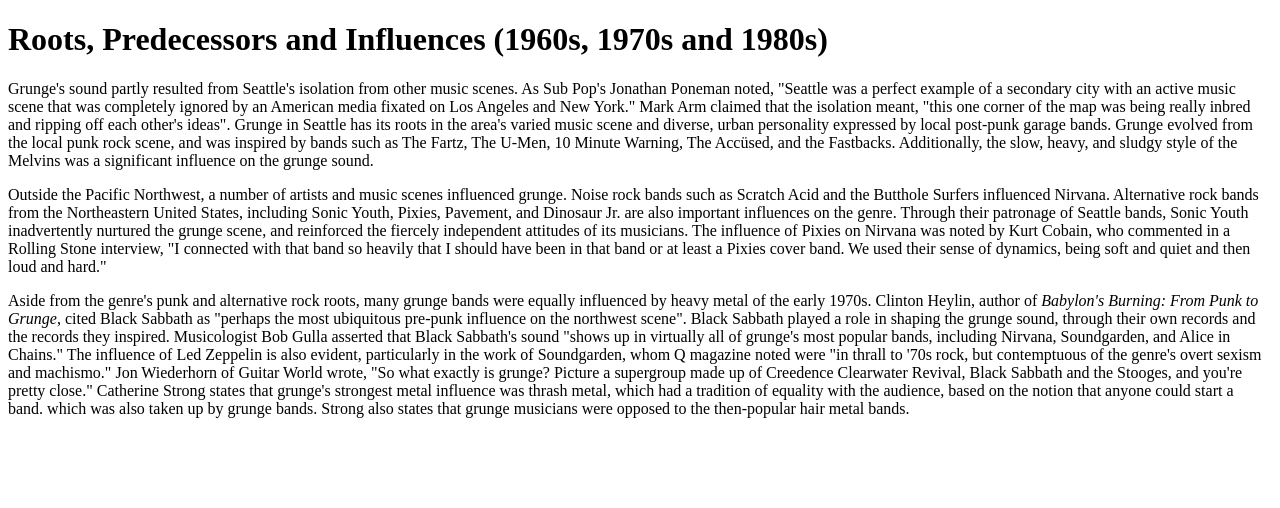
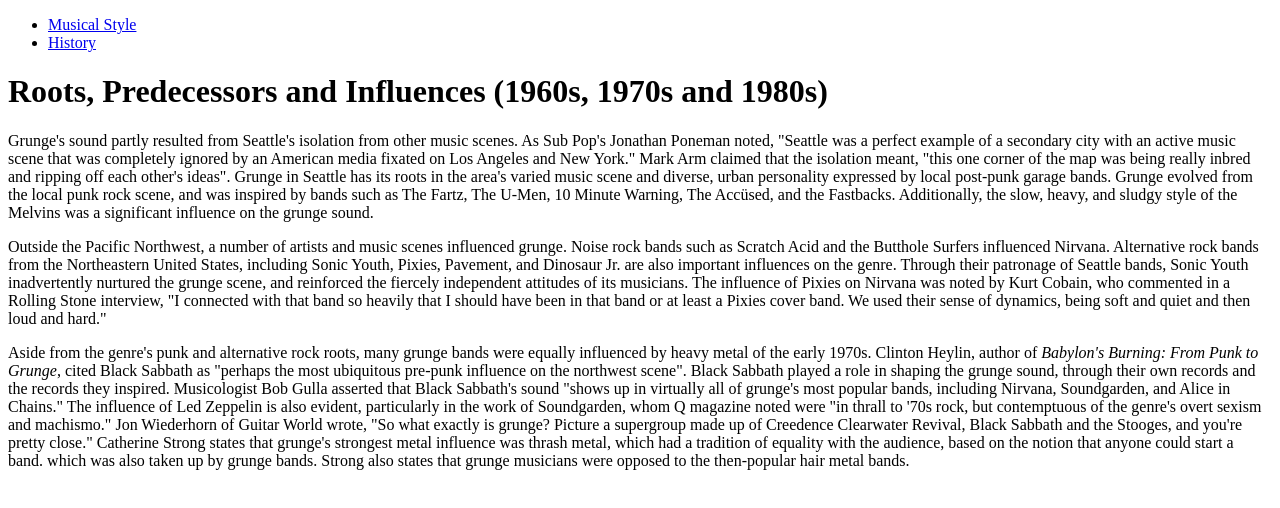
Before and after one commit to samsavaglio/seattle-sound, a plain HTML site: page history.html in a window 1280 px wide. Drawn offline with Linux system fonts and the light colour scheme.

Commit message:
Update history.html

```diff
--- a/history.html
+++ b/history.html
@@ -1,6 +1,13 @@
 <!DOCTYPE html>
 <html>
 <body>
+  <div id="main-nav">
+  <nav>
+    <ul>
+      <li><a href="https://samsavaglio.github.io/seattle-sound/musical-style">Musical Style</a></li>
+      <li><a href="https://samsavaglio.github.io/seattle-sound/history">History</a></li>
+    </ul>
+  </nav>
 <header>
 <h1>Roots, Predecessors and Influences (1960s, 1970s and 1980s)</h1>
 <p>Grunge's sound partly resulted from Seattle's isolation from other music scenes. As Sub Pop's Jonathan Poneman noted, "Seattle was a perfect example of a secondary city with an active music scene that was completely ignored by an American media fixated on Los Angeles and New York." Mark Arm claimed that the isolation meant, "this one corner of the map was being really inbred and ripping off each other's ideas". Grunge in Seattle has its roots in the area's varied music scene and diverse, urban personality expressed by local post-punk garage bands. Grunge evolved from the local punk rock scene, and was inspired by bands such as The Fartz, The U-Men, 10 Minute Warning, The Accüsed, and the Fastbacks. Additionally, the slow, heavy, and sludgy style of the Melvins was a significant influence on the grunge sound.</p>
```
